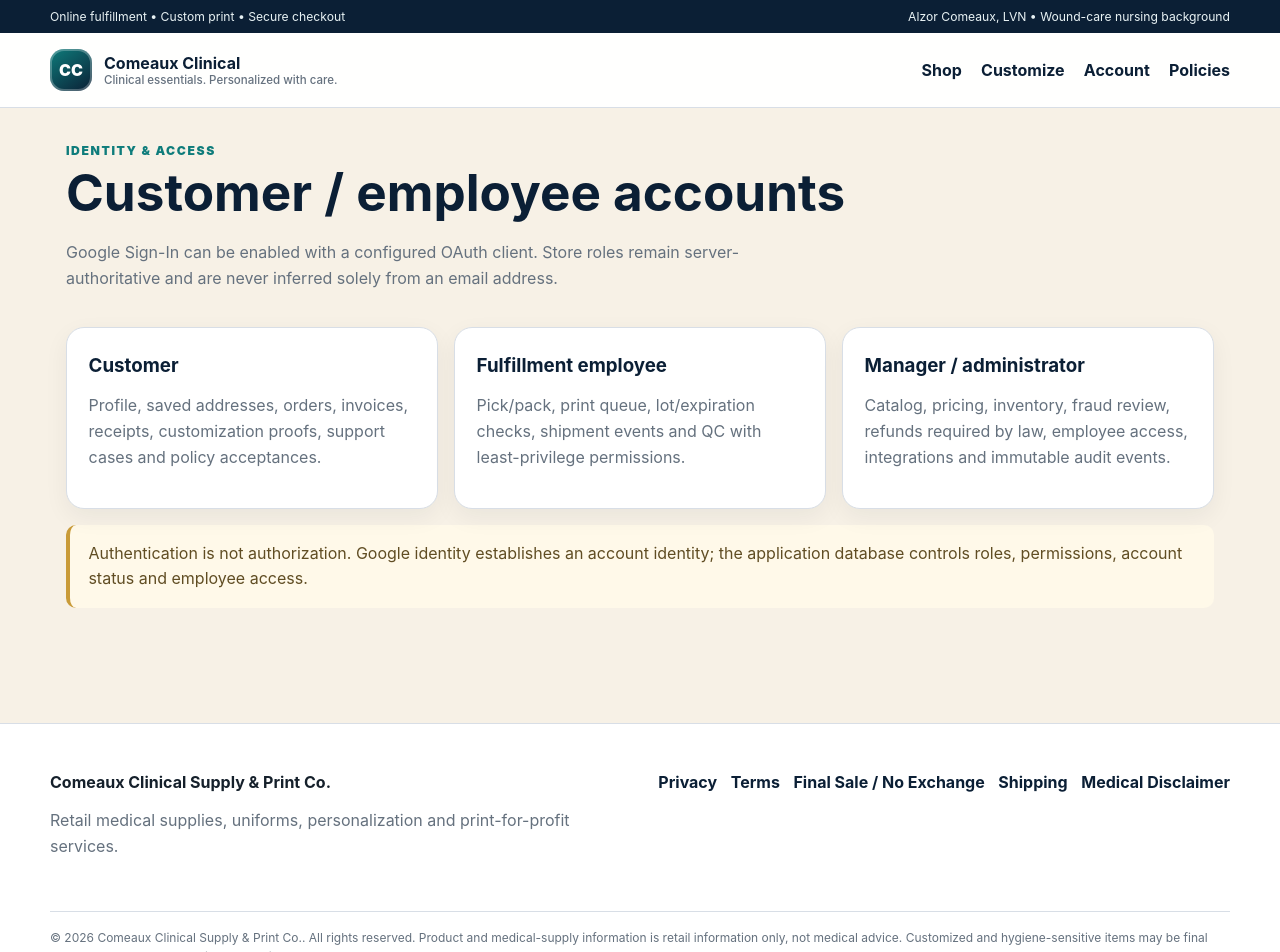
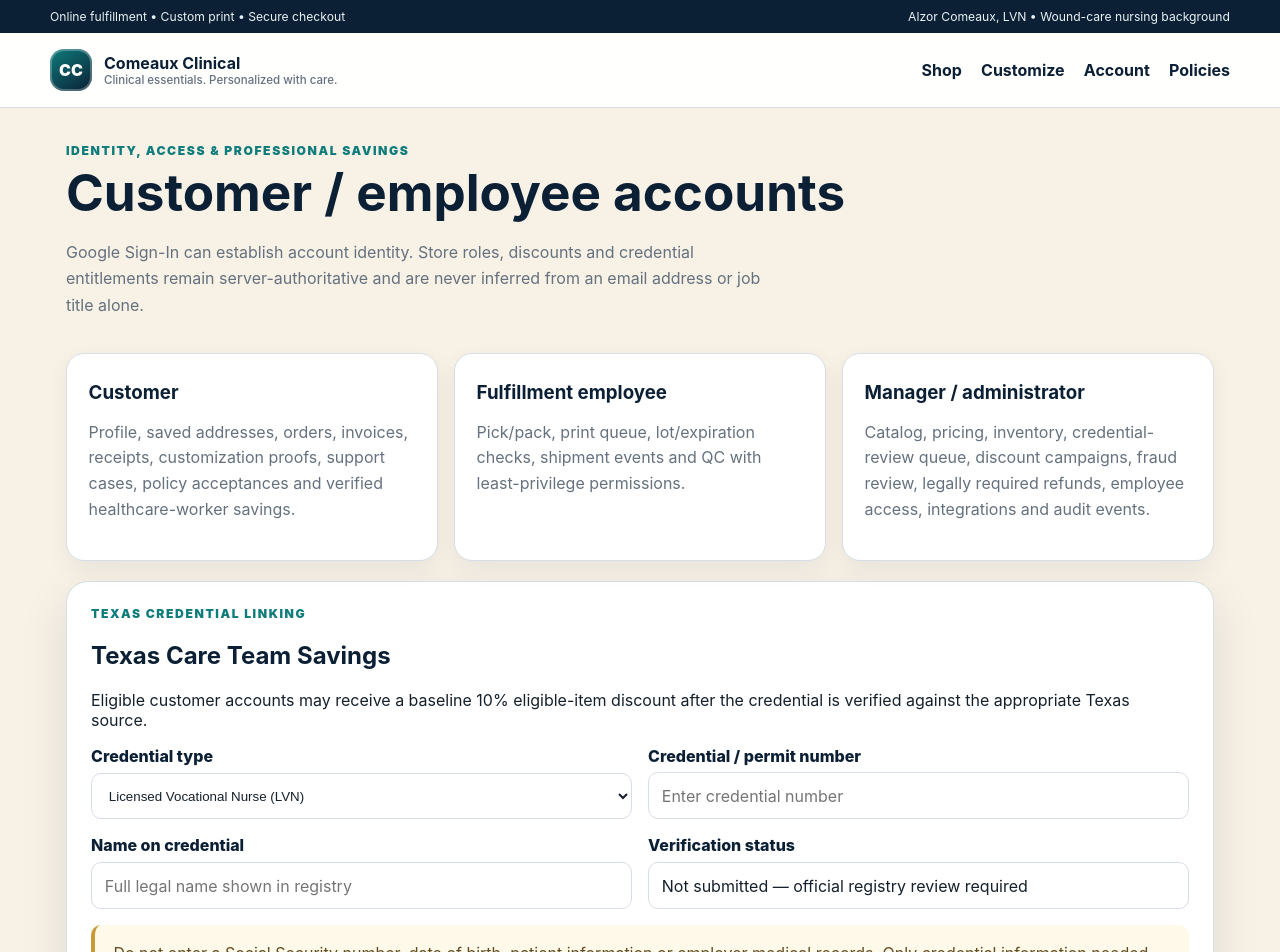
Before and after one commit to ceortpsc/RTPSCENTERPRISE, a Next.js app: page /comeaux-supply/account in a window 1280 px wide. Shown: the top 952 px of the page. Built offline with nearby package versions, Linux system fonts and the light colour scheme.

Commit message:
Add credential-linked Texas care team savings to accounts

```diff
--- a/app/comeaux-supply/account/page.tsx
+++ b/app/comeaux-supply/account/page.tsx
@@ -1,18 +1,56 @@
+import Link from "next/link";
+import { CREDENTIALS, TEXAS_CARE_DISCOUNT } from "@/lib/comeaux/discounts";
 import styles from "../store.module.css";
 
 export default function AccountPage() {
   return (
     <section className={styles.section}>
       <div className={styles.sectionHead}>
-        <div><div className={styles.eyebrow}>Identity & access</div><h1>Customer / employee accounts</h1><p>Google Sign-In can be enabled with a configured OAuth client. Store roles remain server-authoritative and are never inferred solely from an email address.</p></div>
+        <div>
+          <div className={styles.eyebrow}>Identity, access & professional savings</div>
+          <h1>Customer / employee accounts</h1>
+          <p>Google Sign-In can establish account identity. Store roles, discounts and credential entitlements remain server-authoritative and are never inferred from an email address or job title alone.</p>
+        </div>
       </div>
+
       <div className={styles.grid}>
-        <article className={styles.card}><h3>Customer</h3><p>Profile, saved addresses, orders, invoices, receipts, customization proofs, support cases and policy acceptances.</p></article>
+        <article className={styles.card}><h3>Customer</h3><p>Profile, saved addresses, orders, invoices, receipts, customization proofs, support cases, policy acceptances and verified healthcare-worker savings.</p></article>
         <article className={styles.card}><h3>Fulfillment employee</h3><p>Pick/pack, print queue, lot/expiration checks, shipment events and QC with least-privilege permissions.</p></article>
-        <article className={styles.card}><h3>Manager / administrator</h3><p>Catalog, pricing, inventory, fraud review, refunds required by law, employee access, integrations and immutable audit events.</p></article>
+        <article className={styles.card}><h3>Manager / administrator</h3><p>Catalog, pricing, inventory, credential-review queue, discount campaigns, fraud review, legally required refunds, employee access, integrations and audit events.</p></article>
       </div>
+
+      <div className={styles.panel} style={{marginTop:"1.25rem"}}>
+        <div className={styles.eyebrow}>Texas credential linking</div>
+        <h2>{TEXAS_CARE_DISCOUNT.shortName}</h2>
+        <p>Eligible customer accounts may receive a baseline {TEXAS_CARE_DISCOUNT.defaultDiscountPercent}% eligible-item discount after the credential is verified against the appropriate Texas source.</p>
+        <div className={styles.formGrid}>
+          <div className={styles.field}>
+            <label htmlFor="credential-type">Credential type</label>
+            <select id="credential-type" defaultValue="LVN">
+              {Object.entries(CREDENTIALS).map(([code, item]) => <option key={code} value={code}>{item.label}</option>)}
+            </select>
+          </div>
+          <div className={styles.field}>
+            <label htmlFor="credential-number">Credential / permit number</label>
+            <input id="credential-number" placeholder="Enter credential number" autoComplete="off" />
+          </div>
+          <div className={styles.field}>
+            <label htmlFor="credential-name">Name on credential</label>
+            <input id="credential-name" placeholder="Full legal name shown in registry" autoComplete="name" />
+          </div>
+          <div className={styles.field}>
+            <label>Verification status</label>
+            <input readOnly value="Not submitted — official registry review required" />
+          </div>
+        </div>
+        <p className={styles.notice} style={{marginTop:"1rem"}}>Do not enter a Social Security number, date of birth, patient information or employer medical records. Only credential information needed for public-registry verification should be used.</p>
+        <div className={styles.actions}>
+          <Link className={styles.primary} href="/comeaux-supply/discounts">Review verification program</Link>
+        </div>
+      </div>
+
       <div className={styles.notice} style={{marginTop:"1rem"}}>
-        Authentication is not authorization. Google identity establishes an account identity; the application database controls roles, permissions, account status and employee access.
+        Authentication is not authorization. Google identity establishes an account identity; the application database controls roles, permissions, account status and professional-discount eligibility.
       </div>
     </section>
   );
```
